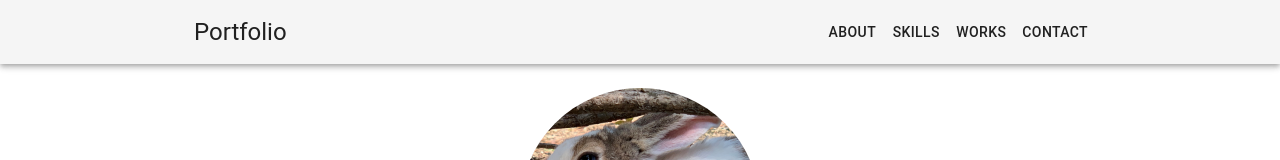
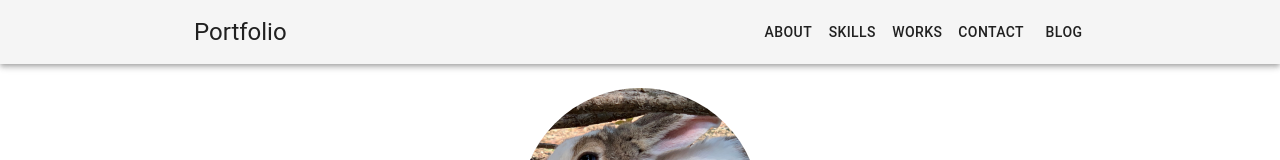
Before and after one commit to ITK13201/ITK13201.github.io, a React (Create React App) app: page / in a window 1280 px wide. Shown: the top 160 px of the page. Built offline with nearby package versions, Linux system fonts and the light colour scheme.

Commit message:
add: blog column

```diff
--- a/src/components/Navbar.tsx
+++ b/src/components/Navbar.tsx
@@ -85,6 +85,13 @@ const PcNavbarList: React.FC = () => {
         <Button href="#skills">SKILLS</Button>
         <Button href="#works">WORKS</Button>
         <Button href="#contact">CONTACT</Button>
+        <Button
+          href="https://itk13201.hatenablog.com/"
+          target="_blank"
+          rel="noopener noreferrer"
+        >
+          Blog
+        </Button>
       </List>
     </>
   )
```
Also changed, not shown: 2 other files (tests, documents, lock files or other folders).
